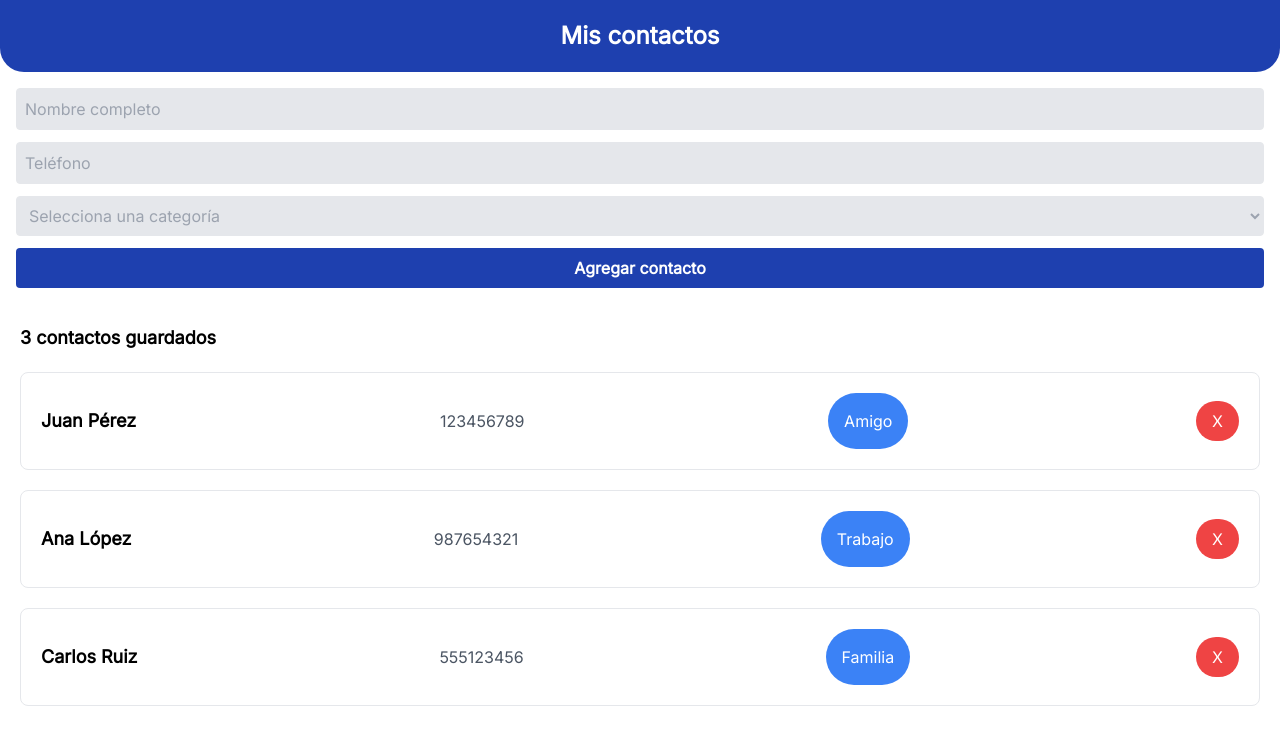
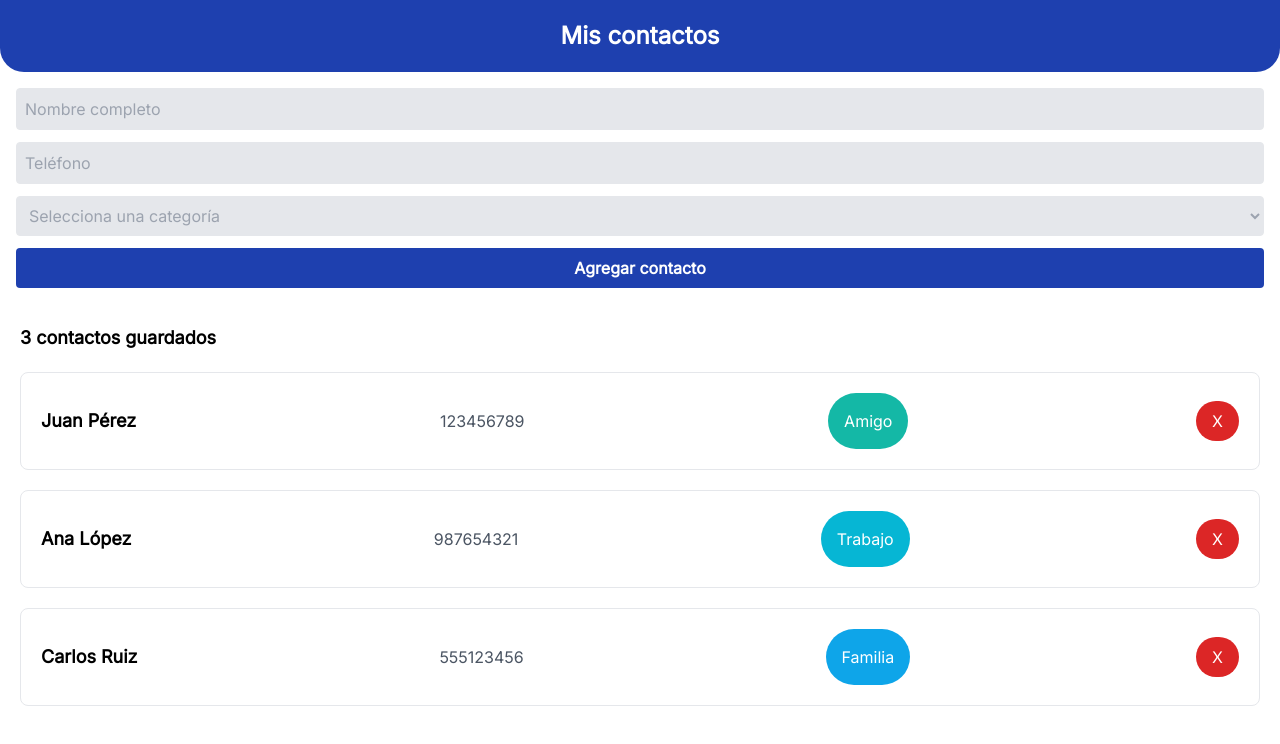
Before and after one commit to Rodrimm06/Tarea3, a React (Vite) app in the folder tarea-3/: page / in a window 1280 px wide. Shown: the top 744 px of the page. Built offline with nearby package versions, Linux system fonts and the light colour scheme.

Commit message:
Se agrego colores por label

```diff
--- a/tarea-3/src/components/Contact.jsx
+++ b/tarea-3/src/components/Contact.jsx
@@ -5,8 +5,9 @@ function Contact({contact_name, number, label, onDelete }) {
     <div className="flex  items-center justify-between gap-3 p-3 border rounded-lg mb-2 b-5 p-5 m-5">
       <h2 className="text-lg font-bold font-inter">{contact_name}</h2>
       <p className="text-gray-600 font-inter p-4">{number}</p>
-      <p className="text-white bg-blue-500 rounded-full font-inter p-4">{label}</p>
-      <button className="text-white bg-red-500 rounded-full font-inter px-4 py-2 " onClick={onDelete}>X</button>
+      <p className={`text-white rounded-full font-inter p-4
+        ${label === "Amigo" ? "bg-teal-500" : label==="Trabajo" ? "bg-cyan-500" : label==="Familia" ?"bg-sky-500" :"bg-blue-800"}`}>{label}</p>
+      <button className="text-white bg-red-600 rounded-full font-inter px-4 py-2 " onClick={onDelete}>X</button>
     </div>
   );
 }
```
